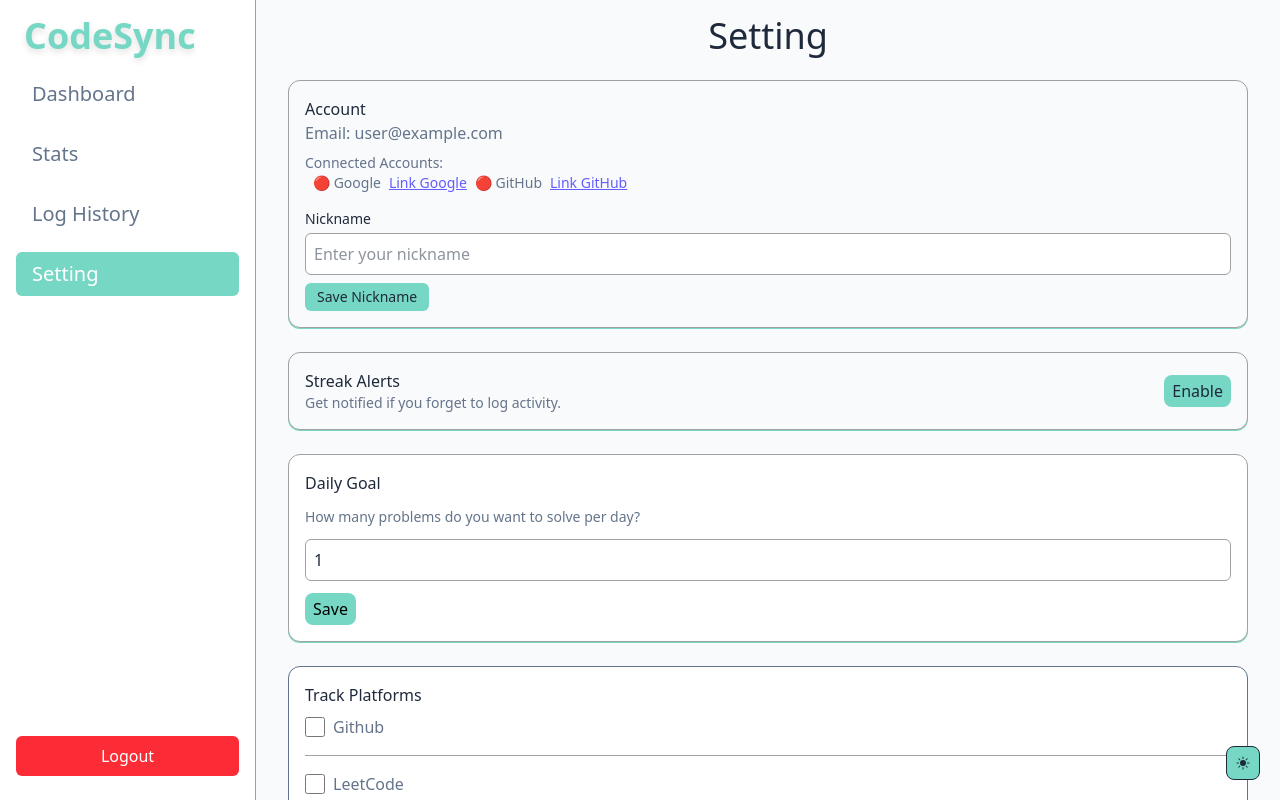
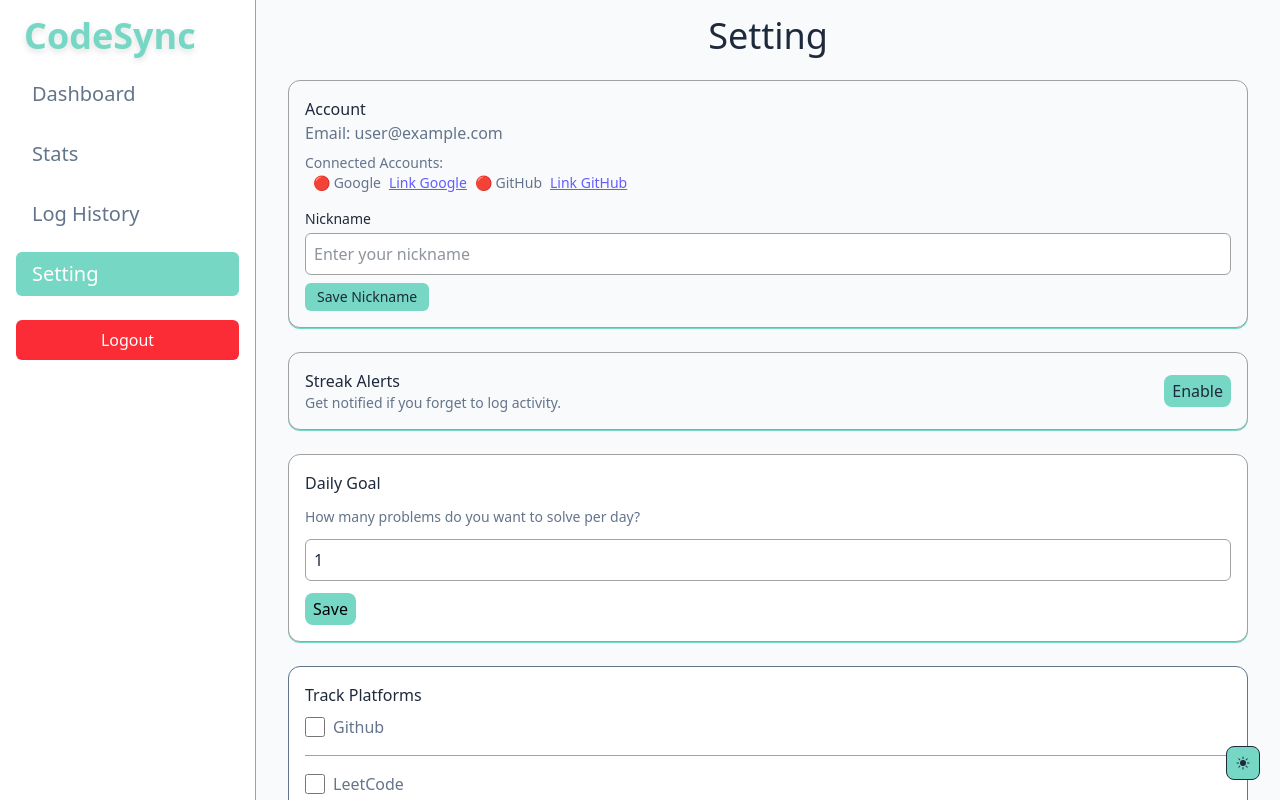
Before and after one commit to Aditya-2315/CodeSync, a React (Vite) app: page /setting in a window 1280 px wide. Built offline with nearby package versions, Linux system fonts and the light colour scheme; no server answers; the database is empty; sample sign-in values are in the browser's storage.

Commit message:
made more changes

```diff
--- a/src/components/Sidebar.jsx
+++ b/src/components/Sidebar.jsx
@@ -44,11 +44,11 @@ const Sidebar = () => {
       {/* Sidebar container */}
       <aside
         className={`
+          ${open ? 'block' : 'hidden'}
           fixed top-0 left-0 h-screen w-64 z-50 bg-light-surface dark:bg-dark-surface
           border-r border-light-border dark:border-dark-border
           transform transition-transform duration-300 ease-in-out justify-evenly flex flex-col
-          ${open ? 'translate-x-0' : '-translate-x-full'}
-          md:translate-x-0 md:static md:flex-shrink-0
+          md:block md:translate-x-0 md:static md:flex-shrink-0
         `}
       >
         {/* Mobile close button */}
```
